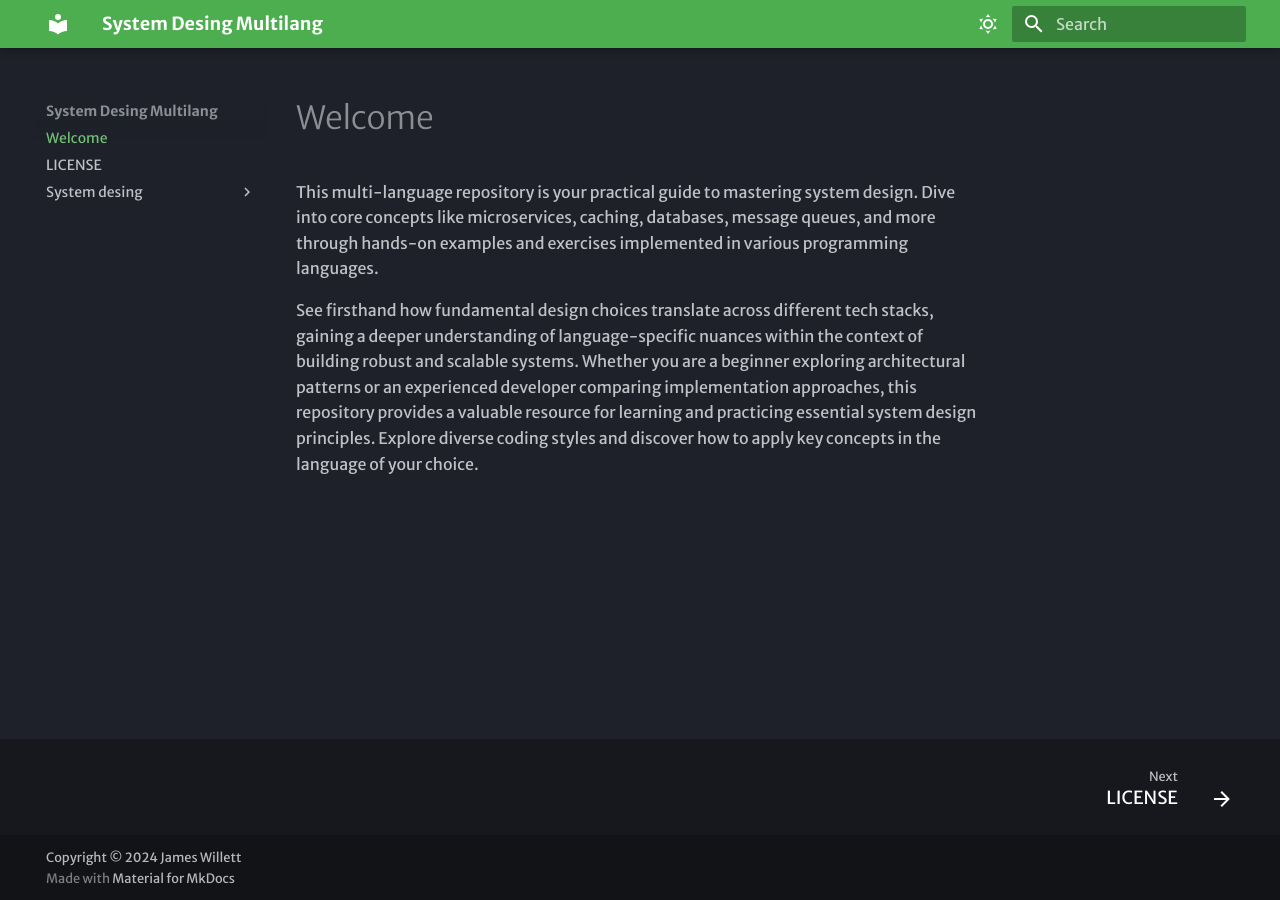
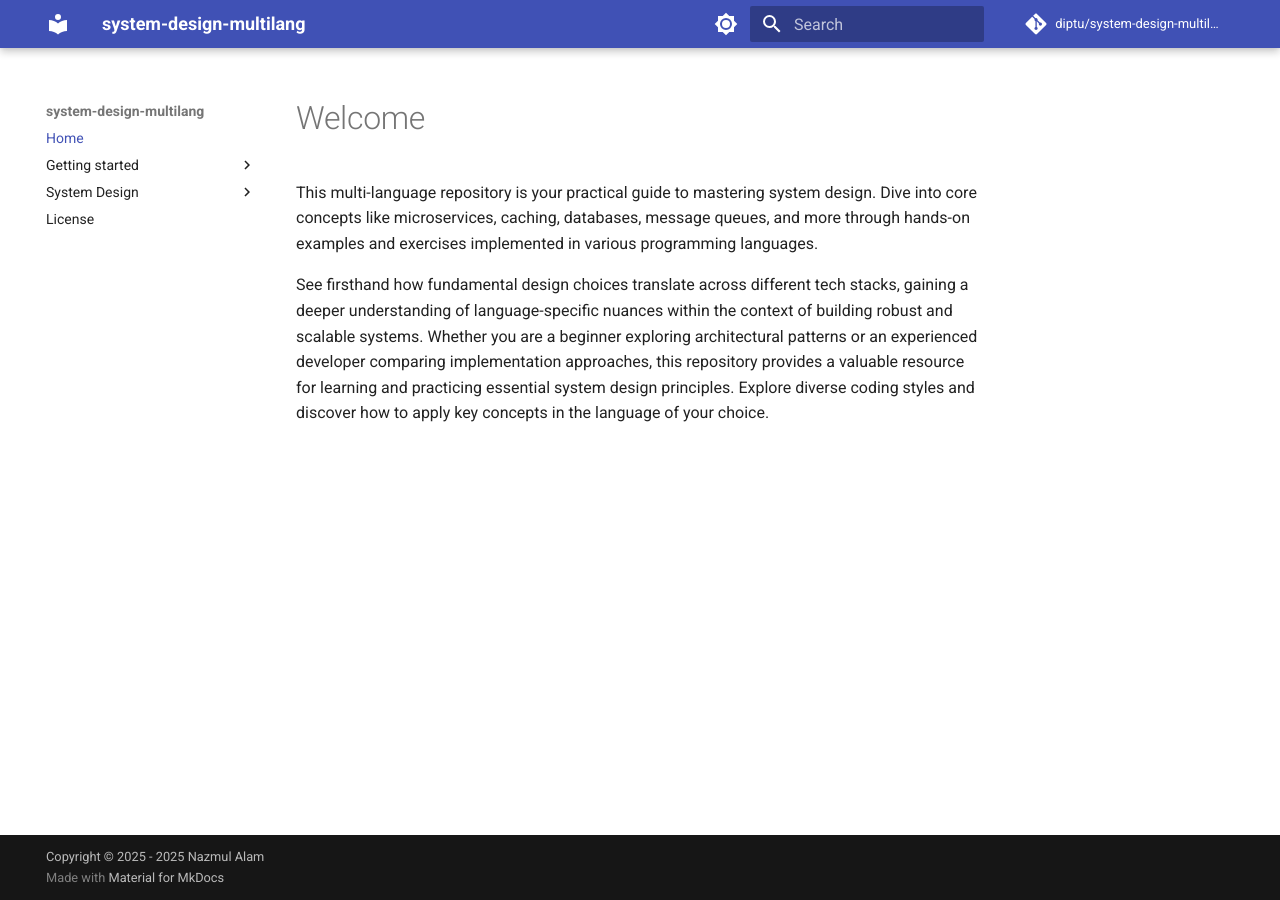
Before and after one commit to diptu/system-design-multilang, an MkDocs documentation site: the page built from docs/index.md, in a window 1280 px wide. Built offline with MkDocs 1.6.1 and Material for MkDocs 9.7.7, drawn with Linux system fonts in a browser that asks for light colours; some web fonts are replaced; comment, search, counter and statistics services are not loaded.

Commit message:
project structure updated

```diff
--- a/mkdocs.yml
+++ b/mkdocs.yml
@@ -1,30 +1,36 @@
-site_name: System Desing Multilang
+# Project information
+site_name: system-design-multilang
 site_url: https://github.com/diptu/system-design-multilang
+site_author: Nazmul Alam
+site_description: >-
+  My digital laboratory for mastering system Design through regular practice in multiple programming language.
+
+# Repository
+repo_name: diptu/system-design-multilang
+repo_url: https://github.com/diptu/system-design-multilang
+
+# Copyright
+copyright: Copyright &copy; 2025 - 2025 Nazmul Alam
+
+# Configuration
 theme:
   name: material
-  font:
-    text: Merriweather Sans
-    code: Red Hat Mono
-  logo:fontawesome-solid-book:
-  features:
-    - navigation.footer
   palette:
-    # Dark Mode
+
+    # Palette toggle for light mode
+    - scheme: default
+      toggle:
+        icon: material/brightness-7
+        name: Switch to dark mode
+
+    # Palette toggle for dark mode
     - scheme: slate
       toggle:
-        icon: material/weather-sunny
-        name: Dark mode
-      primary: green
-      accent: deep purple
-
-    # Light Mode
-    - scheme: default
-      toggle:
-        icon: material/weather-night
-        name: Light mode
-      primary: blue
-      accent: deep orange
-
+        icon: material/brightness-4
+        name: Switch to light mode
+  features:
+    - content.code.annotate
+    - content.code.copy
 markdown_extensions:
   - attr_list
   - pymdownx.emoji:
@@ -46,4 +52,11 @@ markdown_extensions:
   - admonition
   - pymdownx.details
 
-copyright: Copyright &copy; 2024 James Willett
+# Page tree
+nav:
+  - Home: index.md
+  - Getting started:
+    - user guide: ./system-desing/getting-started.md
+  - System Design:
+      - Topics : ./system-desing/index.md
+  - License: LICENSE.md
```
Also changed, not shown: docs/system-desing/crud-app/.github/ci.yml (+6 -12 lines), requirements.txt (added, +29 -0 lines).
